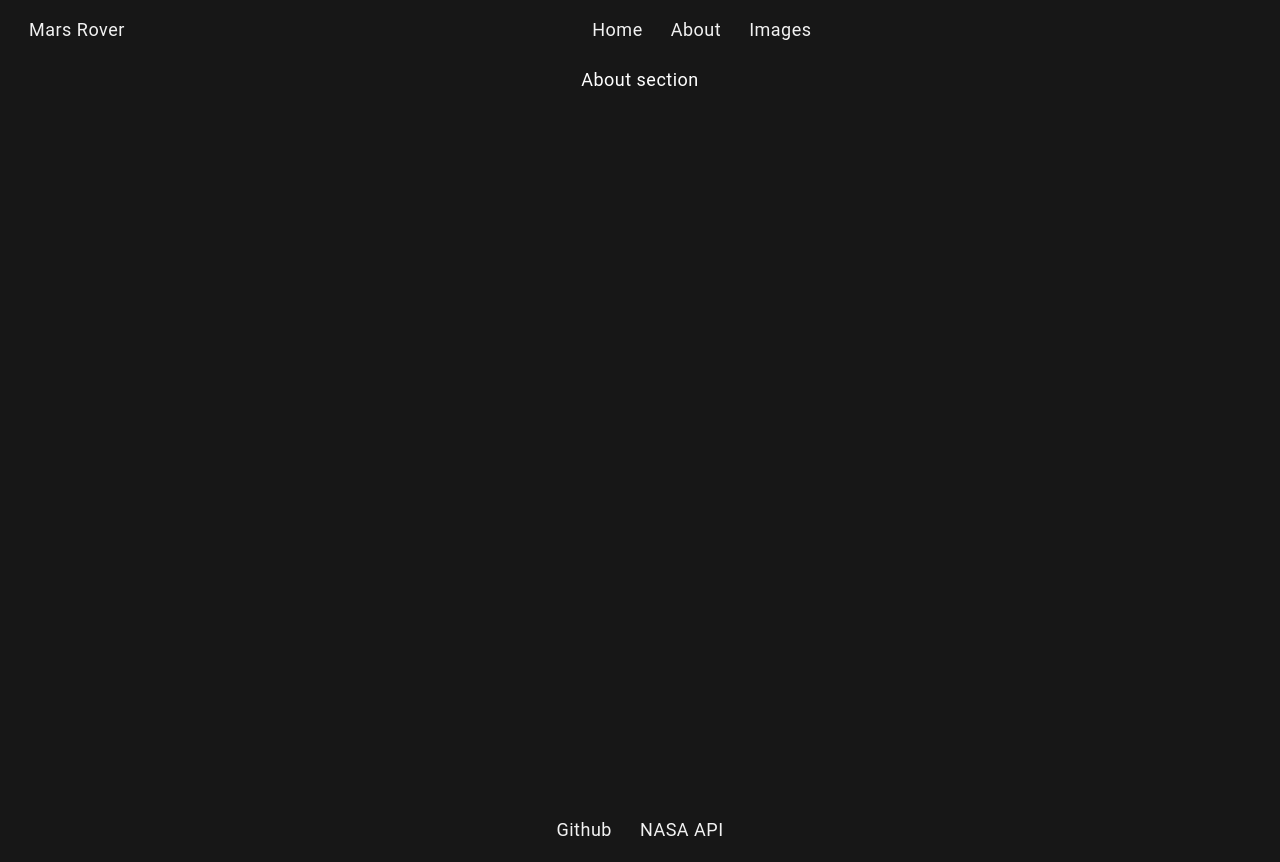
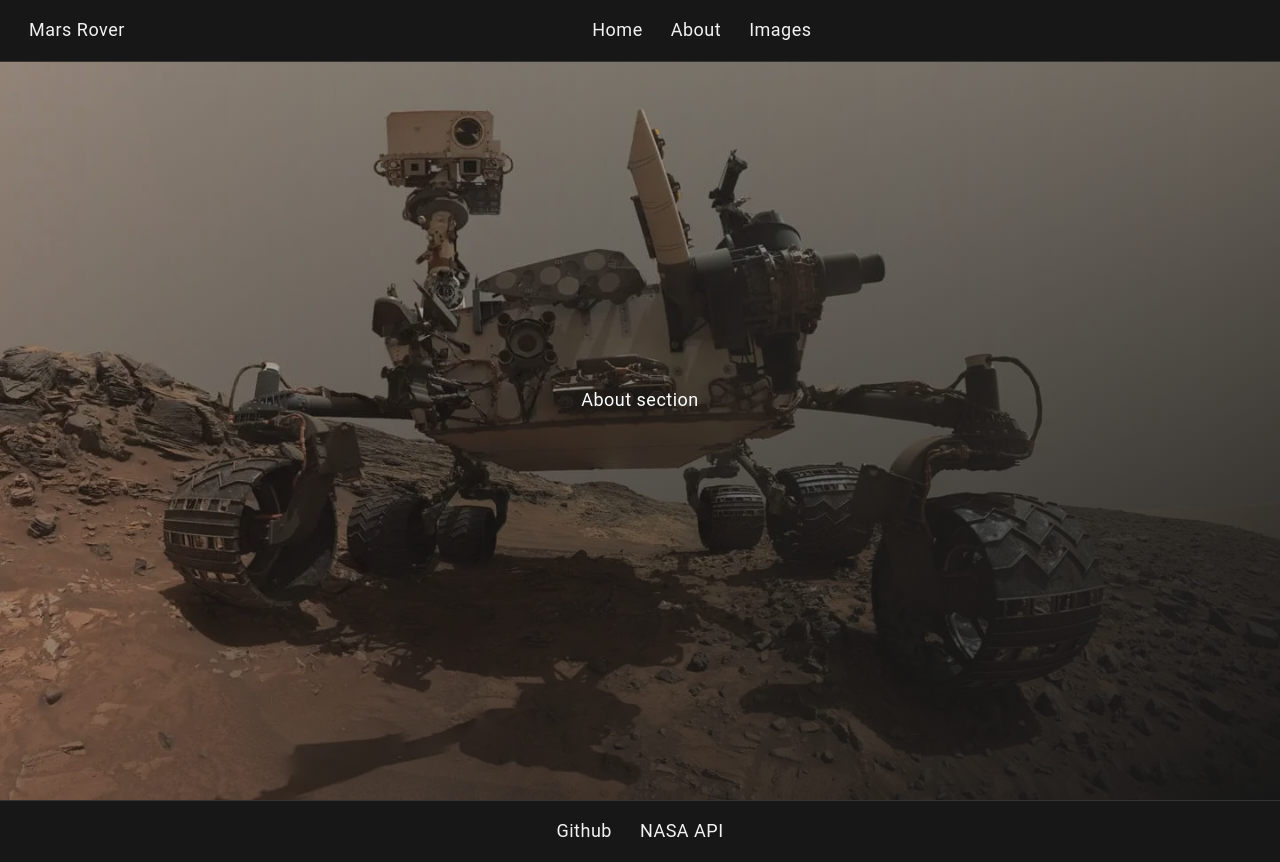
Before and after one commit to lucianmurmurache/rover-photos, a Next.js app: page /about in a window 1280 px wide. Built offline with nearby package versions, Linux system fonts and the light colour scheme.

Commit message:
Updated styles for all pages and components - WIP

```diff
--- a/styles/About.module.scss
+++ b/styles/About.module.scss
@@ -4,10 +4,21 @@
   background-color: #171717;
   padding: 1.5rem;
   width: 100%;
+  background: linear-gradient(to right bottom, rgba(85, 85, 85, 0.1), #171717),
+    url('../assets/cur_rover_opt.webp') no-repeat center center fixed;
+  -webkit-background-size: cover;
+  -moz-background-size: cover;
+  -o-background-size: cover;
+  background-size: cover;
+  flex: 1;
+  display: flex;
+  flex-direction: column;
+  justify-content: center;
+  align-items: center;
 
   p {
-    color: #fff;
+    color: #fefefe;
     width: fit-content;
-    margin: 5rem auto;
+    margin: 0 auto;
   }
 }
--- a/styles/Footer.module.scss
+++ b/styles/Footer.module.scss
@@ -4,6 +4,7 @@
   background-color: #171717;
   padding: 1.5rem;
   width: 100%;
+  border-top: 1px solid #333;
 
   a {
     color: #f2f2f2;
--- a/styles/Home.module.scss
+++ b/styles/Home.module.scss
@@ -8,6 +8,11 @@
   justify-content: center;
   align-items: center;
   min-height: 100vh;
+  background: url('../assets/cur_rover_opt.webp') no-repeat center center fixed;
+  -webkit-background-size: cover;
+  -moz-background-size: cover;
+  -o-background-size: cover;
+  background-size: cover;
 }
 
 .heading {
--- a/styles/Navbar.module.scss
+++ b/styles/Navbar.module.scss
@@ -5,6 +5,7 @@
   position: fixed;
   top: 0;
   width: 100%;
+  border-bottom: 1px solid #333;
   ul {
     text-align: center;
     padding: 1.5rem;
--- a/styles/globals.scss
+++ b/styles/globals.scss
@@ -60,7 +60,6 @@ h6 {
   font-weight: 400;
 }
 
-@media only screen and (max-width: 784px) {
 ul {
   list-style-type: none;
 }
@@ -68,4 +67,6 @@ h6 {
 a {
   text-decoration: none;
 }
+
+@media only screen and (max-width: 784px) {
 }
```
Also changed, not shown: styles/Images.module.scss (+22 -4 lines). Lines whose indentation alone changed are shown as unchanged.
